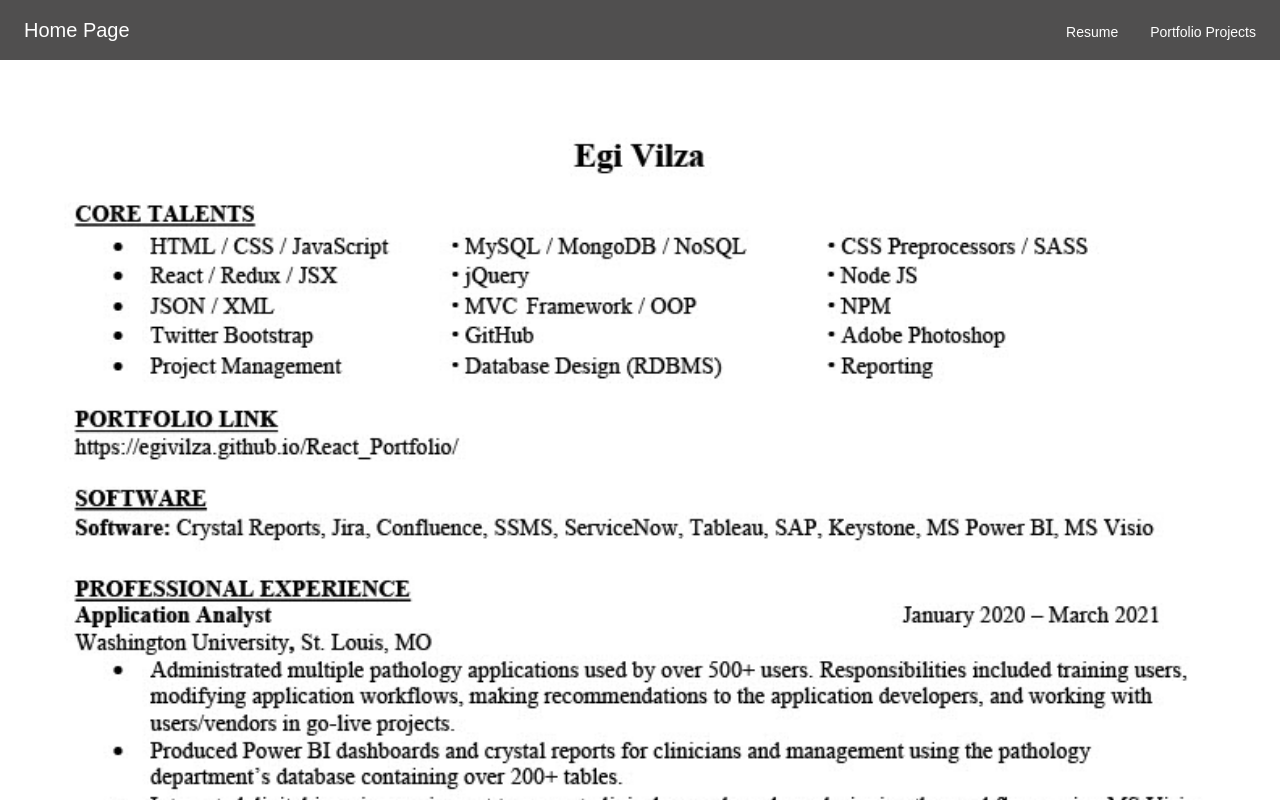
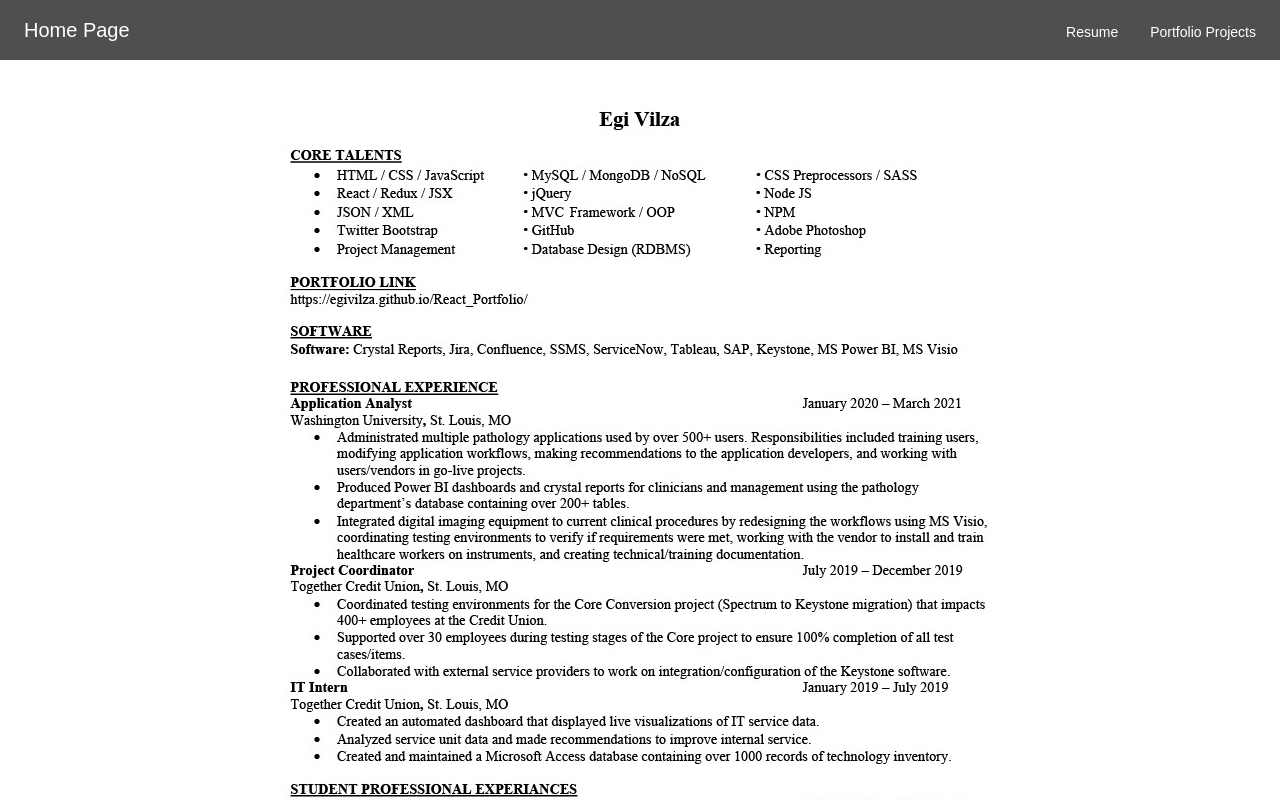
Before and after one commit to EgiVilza/React_Portfolio, a React (Create React App) app: page /resume in a window 1280 px wide. Shown: the top 800 px of the page. Built offline with nearby package versions, Linux system fonts and the light colour scheme.

Commit message:
Updated Resume

```diff
--- a/src/components/pages/Resume.js
+++ b/src/components/pages/Resume.js
@@ -7,7 +7,7 @@ function Resume() {
     return (
         <div>
             {/* <p className="note">To Be Updated</p> */}
-            <img className="resume" src={resume_1 + "#view=FitH"}/>
+            <img className="resume" src={resume_1}/>
             <img className="resume" src={resume_2}/>
         </div>
     )
--- a/src/components/scss/_resume.scss
+++ b/src/components/scss/_resume.scss
@@ -1,6 +1,6 @@
 .resume {
     display: block;
-    width: 100%;
+    //width: 100%;
     height: 100%;
     margin: 0 auto;
 
--- a/src/components/scss/style.css
+++ b/src/components/scss/style.css
@@ -476,7 +476,6 @@ a, a:visited, a:hover {
 
 .resume {
   display: block;
-  width: 100%;
   height: 100%;
   margin: 0 auto;
 }
```
Also changed, not shown: 2 other files (tests, documents, lock files or other folders).
